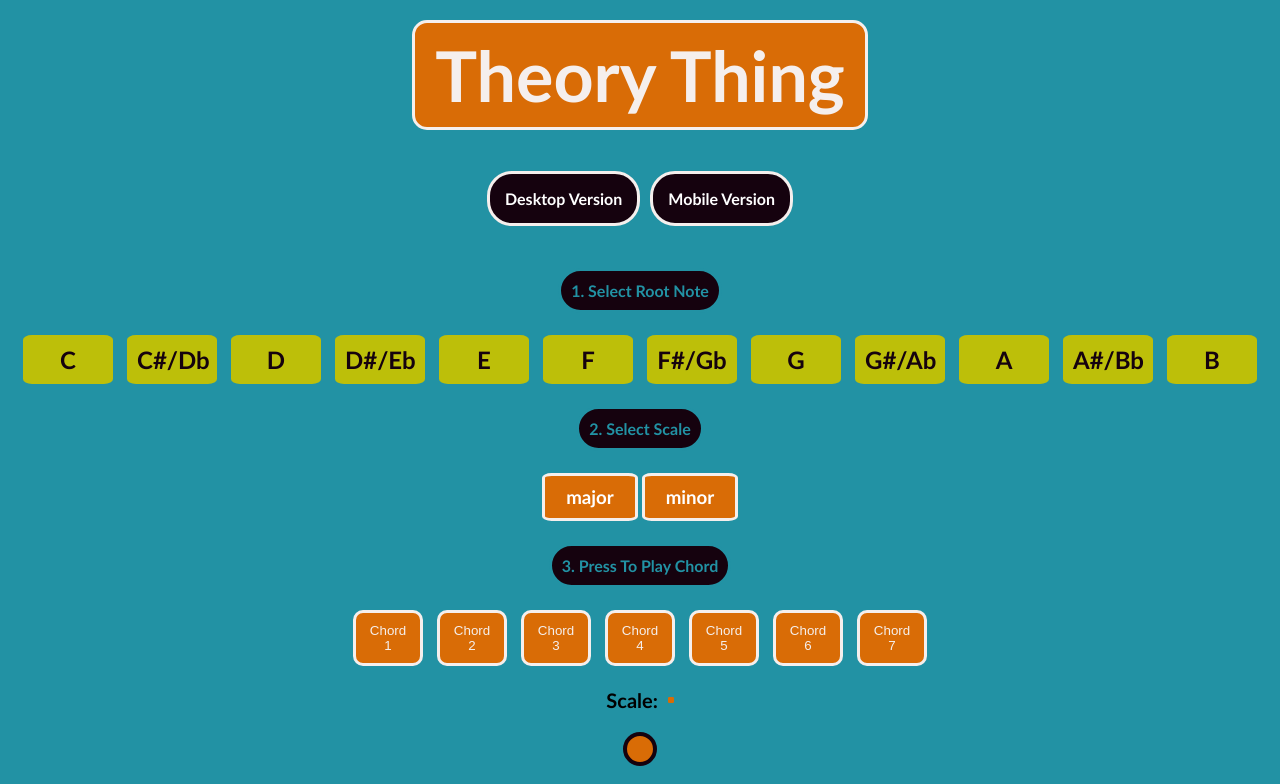
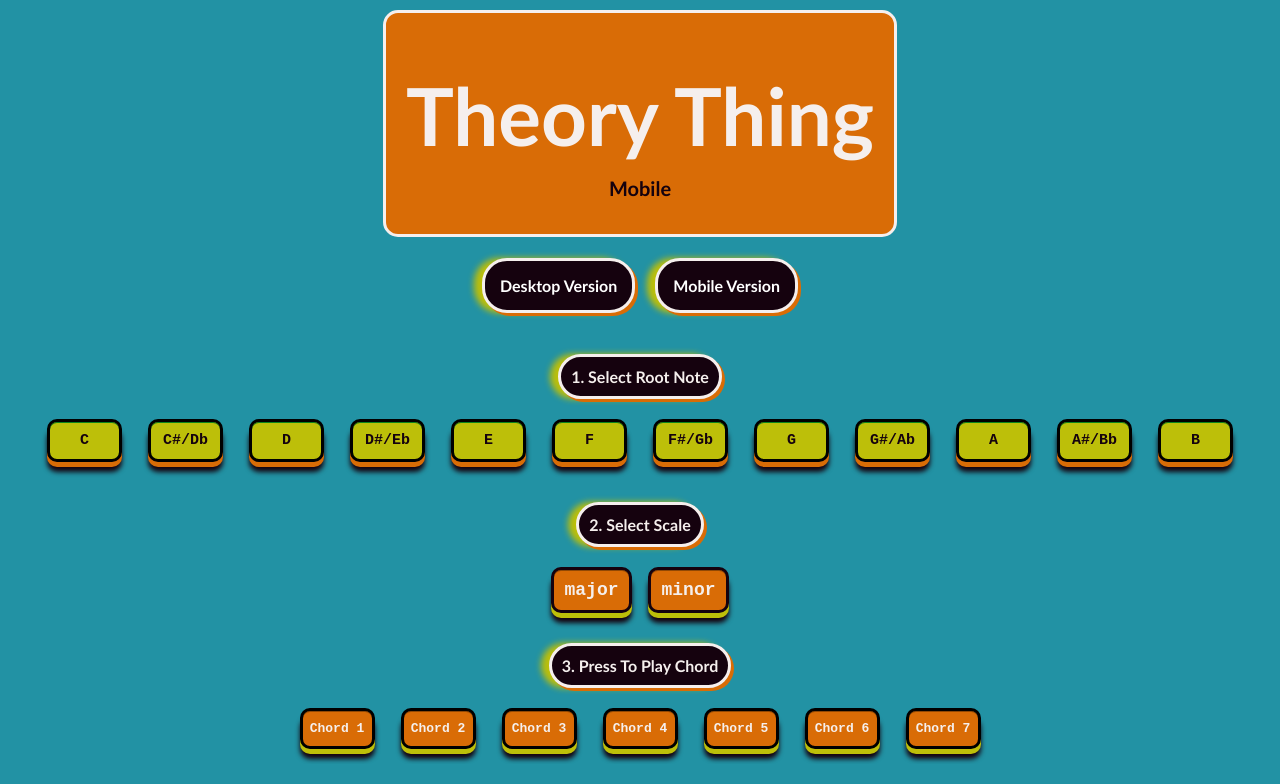
Before and after one commit to taariqelliott/theory-thing, a React (Vite) app: page /mobile in a window 1280 px wide. Shown: the top 784 px of the page. Built offline with nearby package versions, Linux system fonts and the light colour scheme.

Commit message:
made 3d buttons

```diff
--- a/src/App.css
+++ b/src/App.css
@@ -2,8 +2,11 @@
     --blue: #2292a4;
     --white: #f5efed;
     --green: #bdbf09;
-    --green-hover: #0c841c;
+    --green-hover: #8b8d07;
+    --green-light-hover: #9b9e07;
     --orange: #d96c06;
+    --orange-light: #f4a963;
+    --orange-dark: #904804;
     --orange-hover: #824104;
     --black: #15020e;
     --hover: #a14151;
@@ -20,13 +23,19 @@ body {
 .title {
     background: var(--orange);
     color: var(--white);
-    font-size: 70px;
+    font-size: 40px;
     text-align: center;
     display: table;
-    margin: 20px auto 20px auto;
-    padding: 10px 20px;
+    margin: 10px auto 0px auto;
+    padding: 0px 20px;
     border: var(--white) solid 3px;
     border-radius: 15px;
+}
+
+.title-desktop {
+    margin-top: -40px;
+    font-size: 20px;
+    color: var(--black);
 }
 
 .keys {
@@ -37,6 +46,7 @@ body {
     justify-content: center;
     align-items: center;
     overflow: scroll;
+    padding-bottom: 10px;
 }
 
 .mobile-buttons {
@@ -51,15 +61,21 @@ body {
 }
 
 .chord-button {
+    border: var(--white) solid 3px;
+    background-color: var(--orange);
+    font-size: 13px;
+    text-decoration: none;
+    color: var(--white);
+    position: relative;
+    padding: 10px 0px;
+    margin: 0px 8px 15px 8px;
+    width: 75px;
+    border: black solid;
     border-radius: 10px;
-    background: var(--orange);
-    color: var(--white);
-    margin: 2px;
-    padding: 10px;
-    cursor: pointer;
-    width: 70px;
-    text-align: center;
-    border: var(--white) solid 3px;
+    background-image: linear-gradient(bottom, rgb(44, 160, 202) 0%, rgb(62, 184, 229) 100%);
+    box-shadow: inset 0px 1px 0px var(--orange-dark), 0px 5px 0px 0px var(--green), 0px 10px 5px var(--black);
+    font-family: monospace;
+    font-weight: 900;
 }
 
 .chord-button:hover {
@@ -70,7 +86,7 @@ body {
     background-color: var(--hover-active);
 }
 
-h2 {
+/* h2 {
     border-radius: 10%;
     background: var(--green);
     color: var(--black);
@@ -79,17 +95,44 @@ h2 {
     cursor: pointer;
     width: 70px;
     text-align: center;
+} */
+
+.key-buttons {
+    background-color: var(--green);
+    font-size: 15px;
+    text-decoration: none;
+    color: var(--black);
+    position: relative;
+    padding: 10px 0px;
+    margin: 0px 8px 10px 8px;
+    width: 75px;
+    border: black solid;
+    border-radius: 10px;
+    background-image: linear-gradient(bottom, rgb(44, 160, 202) 0%, rgb(62, 184, 229) 100%);
+    box-shadow: inset 0px 1px 0px var(--green-hover), 0px 5px 0px 0px var(--orange), 0px 10px 5px var(--black);
+    font-family: monospace;
+    font-weight: 900;
+    cursor: pointer;
+}
+
+.key-buttons:hover {
+    background-color: var(--white);
+    color: black;
+
+
 
 }
 
-h2:hover {
-    background-color: var(--green-hover);
-    color: var(--black);
+.key-buttons:active {
+    top: 3px;
+    background-image: linear-gradient(bottom, rgb(62, 184, 229) 0%, rgb(44, 160, 202) 100%);
+    box-shadow: inset 0px 1px 0px var(--green-hover), 0px 2px 0px 0px var(--orange), 0px 5px 3px var(--black);
 }
 
-h2:active {
+/* h2:active {
+    top: 400px;
     background-color: var(--hover);
-}
+} */
 
 .scaleInfo {
     display: flex;
@@ -98,8 +141,6 @@ h2:active {
     align-items: center;
     margin-top: 20px;
     font-size: 20px;
-    color: var();
-
 
 }
 
@@ -113,17 +154,32 @@ h2:active {
 
 .scaleChoice {
     border: var(--white) solid 3px;
-    background: var(--orange);
-    color: white;
+    background-color: var(--orange);
+    font-size: 18px;
+    text-decoration: none;
+    color: var(--white);
+    position: relative;
+    padding: 10px 0px;
+    margin: 0px 8px 10px 8px;
+    width: 75px;
+    border: var(--black) solid;
+    border-radius: 10px;
+    background-image: linear-gradient(bottom, rgb(44, 160, 202) 0%, rgb(62, 184, 229) 100%);
+    box-shadow: inset 0px 1px 0px var(--orange-dark), 0px 5px 0px 0px var(--green), 0px 10px 5px var(--black);
+    font-family: monospace;
+    font-weight: 900;
 }
 
 .scaleChoice:hover {
-    background: var(--hover);
+    background: var(--orange-light);
+    color: var(--black);
 }
 
 
 .scaleChoice:active {
-    background-color: var(--hover-active);
+    top: 3px;
+    background-image: linear-gradient(bottom, rgb(62, 184, 229) 0%, rgb(44, 160, 202) 100%);
+    box-shadow: inset 0px 1px 0px var(--green-hover), 0px 2px 0px 0px var(--orange), 0px 5px 3px var(--black);
 }
 
 h3 {
@@ -171,8 +227,9 @@ h3 {
     margin: 20px auto 20px auto;
     padding: 10px;
     border-radius: 25px;
-    color: var(--blue);
+    color: var(--white);
     border: solid;
+    box-shadow: 3px 3px var(--orange), -0.5em 0 .4em var(--green);
 }
 
 .which-notes {
@@ -185,6 +242,7 @@ h3 {
     color: var(--black);
     background: var(--green);
     border: var(--black) 4px solid;
+    box-shadow: 3px 3px var(--orange), -0.5em 0 .4em var(--black);
 }
 
 .which-chord {
@@ -197,4 +255,5 @@ h3 {
     border-radius: 20px;
     color: var(--white);
     border: var(--black) 4px solid;
+    box-shadow: 3px 3px var(--green), -0.5em 0 .4em var(--black);
 }
--- a/src/App.jsx
+++ b/src/App.jsx
@@ -1,12 +1,8 @@
-import * as Tone from "tone";
 
-// import { useEffect, useState } from "react";
-// import CicleOfFifths from "./images/circof5ths.webp";
 import {
     Route,
     BrowserRouter,
-    Routes,
-    Navigate
+    Routes
 } from "react-router-dom";
 import Desktop from "./components/Desktop";
 import Mobile from "./components/Mobile";
--- a/src/components/Desktop.jsx
+++ b/src/components/Desktop.jsx
@@ -1176,23 +1176,26 @@ function Desktop() {
 
     return (
         <div>
-            <h1 className="title">Theory Thing</h1>
+            <div className="title">
+                <h1>Theory Thing</h1>
+                <h5 className="title-desktop">Desktop</h5>
+            </div>
             <MiniNav />
             <h4 className="select-scale">1. Select Root Note</h4>
 
             <div className="keys" onKeyDown={playChord}>
-                <h2 onClick={updateNoteValue}>C</h2>
-                <h2 onClick={updateNoteValue}>C#/Db</h2>
-                <h2 onClick={updateNoteValue}>D</h2>
-                <h2 onClick={updateNoteValue}>D#/Eb</h2>
-                <h2 onClick={updateNoteValue}>E</h2>
-                <h2 onClick={updateNoteValue}>F</h2>
-                <h2 onClick={updateNoteValue}>F#/Gb</h2>
-                <h2 onClick={updateNoteValue}>G</h2>
-                <h2 onClick={updateNoteValue}>G#/Ab</h2>
-                <h2 onClick={updateNoteValue}>A</h2>
-                <h2 onClick={updateNoteValue}>A#/Bb</h2>
-                <h2 onClick={updateNoteValue}>B</h2>
+                <button className="key-buttons" onClick={updateNoteValue}>C</button>
+                <button className="key-buttons" onClick={updateNoteValue}>C#/Db</button>
+                <button className="key-buttons" onClick={updateNoteValue}>D</button>
+                <button className="key-buttons" onClick={updateNoteValue}>D#/Eb</button>
+                <button className="key-buttons" onClick={updateNoteValue}>E</button>
+                <button className="key-buttons" onClick={updateNoteValue}>F</button>
+                <button className="key-buttons" onClick={updateNoteValue}>F#/Gb</button>
+                <button className="key-buttons" onClick={updateNoteValue}>G</button>
+                <button className="key-buttons" onClick={updateNoteValue}>G#/Ab</button>
+                <button className="key-buttons" onClick={updateNoteValue}>A</button>
+                <button className="key-buttons" onClick={updateNoteValue}>A#/Bb</button>
+                <button className="key-buttons" onClick={updateNoteValue}>B</button>
             </div>
 
             <h4 className="select-scale">2. Select Scale</h4>
--- a/src/components/MiniNav.css
+++ b/src/components/MiniNav.css
@@ -14,6 +14,7 @@
     display: flex;
     align-items: center;
     justify-content: center;
+
 }
 
 a{
@@ -24,8 +25,12 @@ a{
 .mininav-h4{
     background-color: var(--black);
     padding: 15px;
+    margin-left: 5px;
+    margin-right: 5px;
     border-radius: 25px;
     border: solid var(--white) 3px;
+    box-shadow: 3px 3px var(--orange), -0.5em 0 .4em var(--green);
+
 }
 
 .mininav-h4:hover{
--- a/src/components/Mobile.jsx
+++ b/src/components/Mobile.jsx
@@ -1168,23 +1168,26 @@ function Mobile() {
 
     return (
         <div>
-            <h1 className="title">Theory Thing</h1>
+            <div className="title">
+                <h1>Theory Thing</h1>
+                <h5 className="title-desktop">Mobile</h5>
+            </div>
             <MiniNav />
             <h4 className="select-scale">1. Select Root Note</h4>
 
             <div className="keys">
-                <h2 onClick={updateNoteValue}>C</h2>
-                <h2 onClick={updateNoteValue}>C#/Db</h2>
-                <h2 onClick={updateNoteValue}>D</h2>
-                <h2 onClick={updateNoteValue}>D#/Eb</h2>
-                <h2 onClick={updateNoteValue}>E</h2>
-                <h2 onClick={updateNoteValue}>F</h2>
-                <h2 onClick={updateNoteValue}>F#/Gb</h2>
-                <h2 onClick={updateNoteValue}>G</h2>
-                <h2 onClick={updateNoteValue}>G#/Ab</h2>
-                <h2 onClick={updateNoteValue}>A</h2>
-                <h2 onClick={updateNoteValue}>A#/Bb</h2>
-                <h2 onClick={updateNoteValue}>B</h2>
+                <button className="key-buttons" onClick={updateNoteValue}>C</button>
+                <button className="key-buttons" onClick={updateNoteValue}>C#/Db</button>
+                <button className="key-buttons" onClick={updateNoteValue}>D</button>
+                <button className="key-buttons" onClick={updateNoteValue}>D#/Eb</button>
+                <button className="key-buttons" onClick={updateNoteValue}>E</button>
+                <button className="key-buttons" onClick={updateNoteValue}>F</button>
+                <button className="key-buttons" onClick={updateNoteValue}>F#/Gb</button>
+                <button className="key-buttons" onClick={updateNoteValue}>G</button>
+                <button className="key-buttons" onClick={updateNoteValue}>G#/Ab</button>
+                <button className="key-buttons" onClick={updateNoteValue}>A</button>
+                <button className="key-buttons" onClick={updateNoteValue}>A#/Bb</button>
+                <button className="key-buttons" onClick={updateNoteValue}>B</button>
             </div>
 
             <h4 className="select-scale">2. Select Scale</h4>
```
